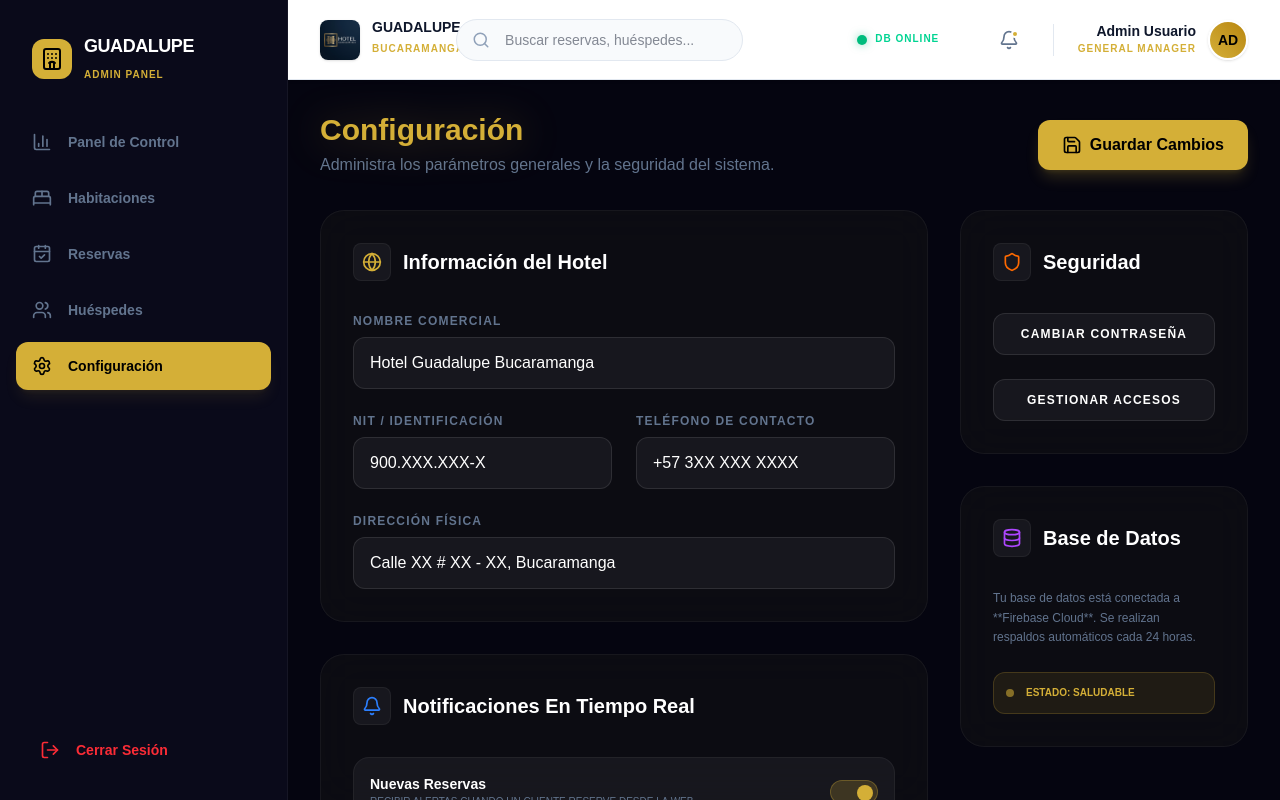
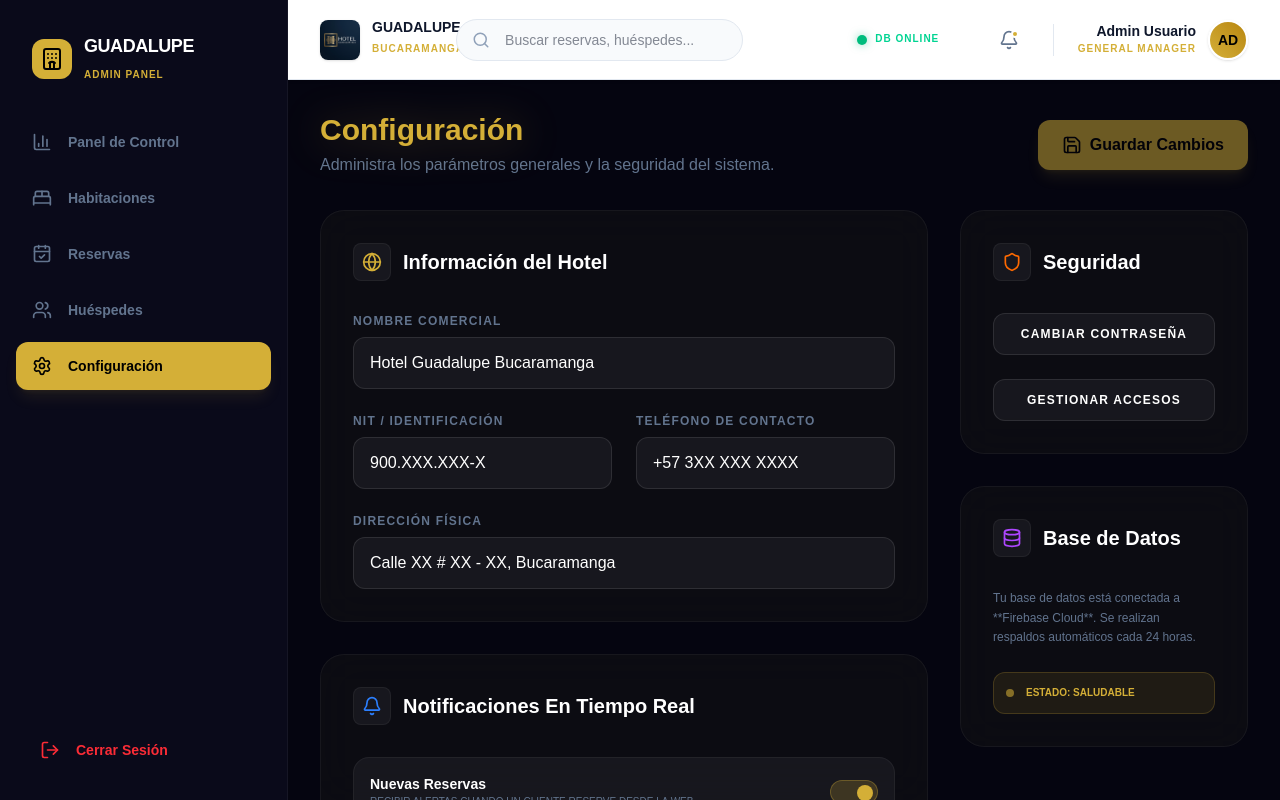
Before and after one commit to djmpsicologo/hotelguadalupebga, a React (Vite) app: page /admin/configuracion in a window 1280 px wide. Built offline with nearby package versions, Linux system fonts and the light colour scheme; no server answers; the database is empty; sample sign-in values are in the browser's storage.

Commit message:
Enable save button for config form changes

```diff
--- a/src/pages/admin/ConfigAdmin.tsx
+++ b/src/pages/admin/ConfigAdmin.tsx
@@ -1,14 +1,45 @@
+import React, { useState } from 'react';
 import { Save, Bell, Shield, Database, Globe } from 'lucide-react';
 
 const ConfigAdmin: React.FC = () => {
+  const [formValues, setFormValues] = useState({
+    businessName: 'Hotel Guadalupe Bucaramanga',
+    taxId: '900.XXX.XXX-X',
+    phone: '+57 3XX XXX XXXX',
+    address: 'Calle XX # XX - XX, Bucaramanga',
+  });
+  const [isDirty, setIsDirty] = useState(false);
+  const [saveMessage, setSaveMessage] = useState('');
+
+  const handleInputChange = (field: keyof typeof formValues) => (event: React.ChangeEvent<HTMLInputElement>) => {
+    setFormValues((prev) => ({ ...prev, [field]: event.target.value }));
+    setIsDirty(true);
+    setSaveMessage('');
+  };
+
+  const handleSave = () => {
+    setIsDirty(false);
+    setSaveMessage('Cambios guardados correctamente.');
+    console.log('Configuración guardada:', formValues);
+  };
+
   return (
     <div className="space-y-8 animate-fadeIn">
-      <div className="flex justify-between items-center">
+      <div className="flex flex-col gap-4 sm:flex-row sm:items-center sm:justify-between">
         <div>
           <h1 className="text-3xl font-bold text-accent-primary drop-shadow-[0_2px_20px_rgba(212,175,55,0.35)]">Configuración</h1>
           <p className="text-slate-500 mt-1">Administra los parámetros generales y la seguridad del sistema.</p>
+          {saveMessage && <p className="mt-3 text-sm text-emerald-400">{saveMessage}</p>}
         </div>
-        <button className="px-6 py-3 bg-accent-primary text-black font-bold rounded-xl shadow-lg shadow-accent-primary/20 flex items-center gap-2 hover:bg-accent-secondary transition-all">
+
+        <button
+          type="button"
+          onClick={handleSave}
+          disabled={!isDirty}
+          className={`px-6 py-3 bg-accent-primary text-black font-bold rounded-xl shadow-lg shadow-accent-primary/20 flex items-center gap-2 transition-all ${
+            isDirty ? 'hover:bg-accent-secondary' : 'opacity-50 cursor-not-allowed'
+          }`}
+        >
           <Save size={20} />
           Guardar Cambios
         </button>
@@ -30,7 +61,8 @@ const ConfigAdmin: React.FC = () => {
                 <label className="block text-xs font-bold text-slate-500 uppercase tracking-widest mb-2">Nombre Comercial</label>
                 <input
                   type="text"
-                  defaultValue="Hotel Guadalupe Bucaramanga"
+                  value={formValues.businessName}
+                  onChange={handleInputChange('businessName')}
                   className="w-full px-4 py-3 bg-white/5 border border-white/10 rounded-xl focus:outline-none focus:border-accent-primary transition-all"
                 />
               </div>
@@ -38,7 +70,8 @@ const ConfigAdmin: React.FC = () => {
                 <label className="block text-xs font-bold text-slate-500 uppercase tracking-widest mb-2">Nit / Identificación</label>
                 <input
                   type="text"
-                  defaultValue="900.XXX.XXX-X"
+                  value={formValues.taxId}
+                  onChange={handleInputChange('taxId')}
                   className="w-full px-4 py-3 bg-white/5 border border-white/10 rounded-xl focus:outline-none focus:border-accent-primary transition-all"
                 />
               </div>
@@ -46,7 +79,8 @@ const ConfigAdmin: React.FC = () => {
                 <label className="block text-xs font-bold text-slate-500 uppercase tracking-widest mb-2">Teléfono de Contacto</label>
                 <input
                   type="text"
-                  defaultValue="+57 3XX XXX XXXX"
+                  value={formValues.phone}
+                  onChange={handleInputChange('phone')}
                   className="w-full px-4 py-3 bg-white/5 border border-white/10 rounded-xl focus:outline-none focus:border-accent-primary transition-all"
                 />
               </div>
@@ -54,7 +88,8 @@ const ConfigAdmin: React.FC = () => {
                 <label className="block text-xs font-bold text-slate-500 uppercase tracking-widest mb-2">Dirección Física</label>
                 <input
                   type="text"
-                  defaultValue="Calle XX # XX - XX, Bucaramanga"
+                  value={formValues.address}
+                  onChange={handleInputChange('address')}
                   className="w-full px-4 py-3 bg-white/5 border border-white/10 rounded-xl focus:outline-none focus:border-accent-primary transition-all"
                 />
               </div>
```
